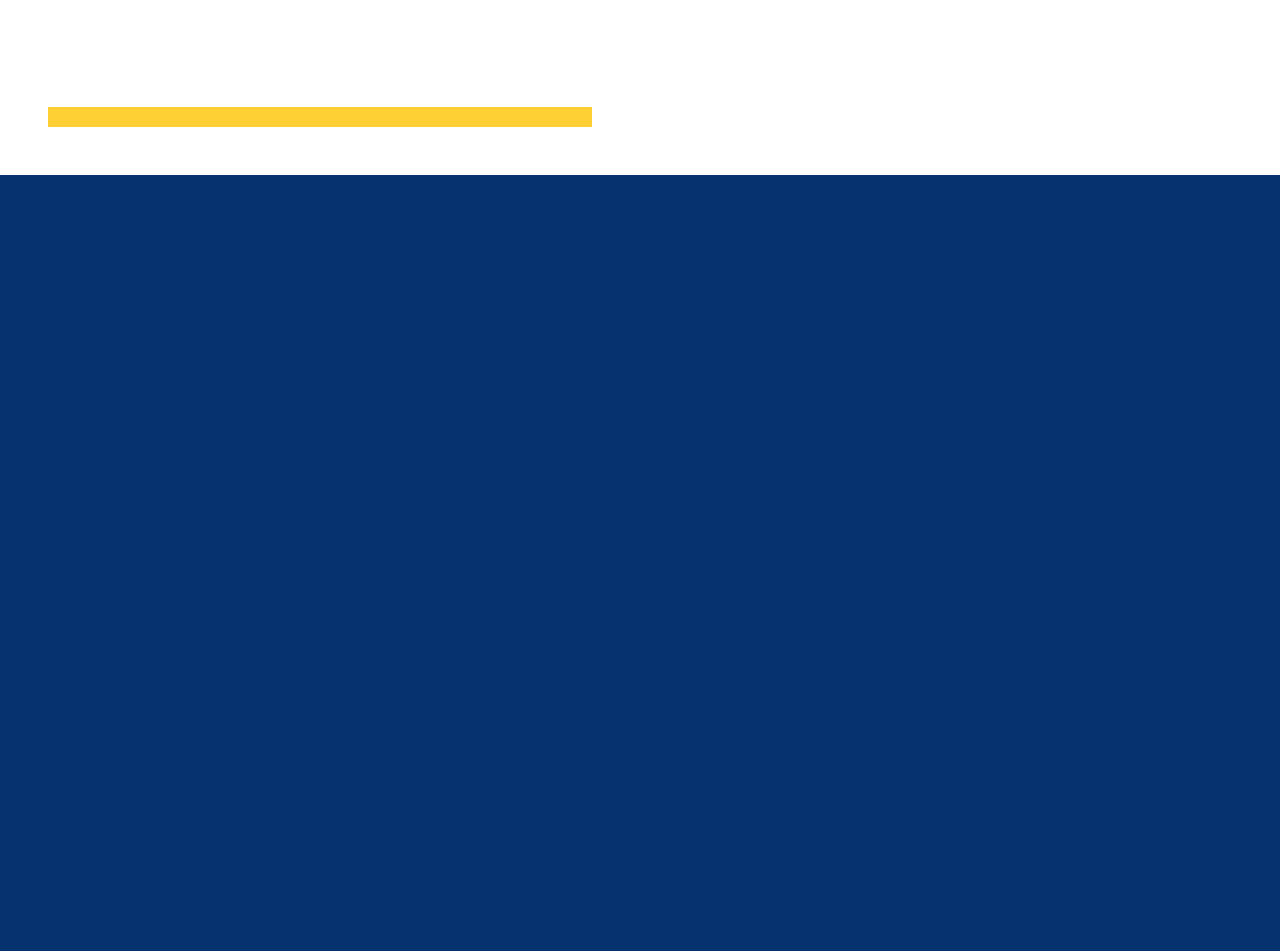
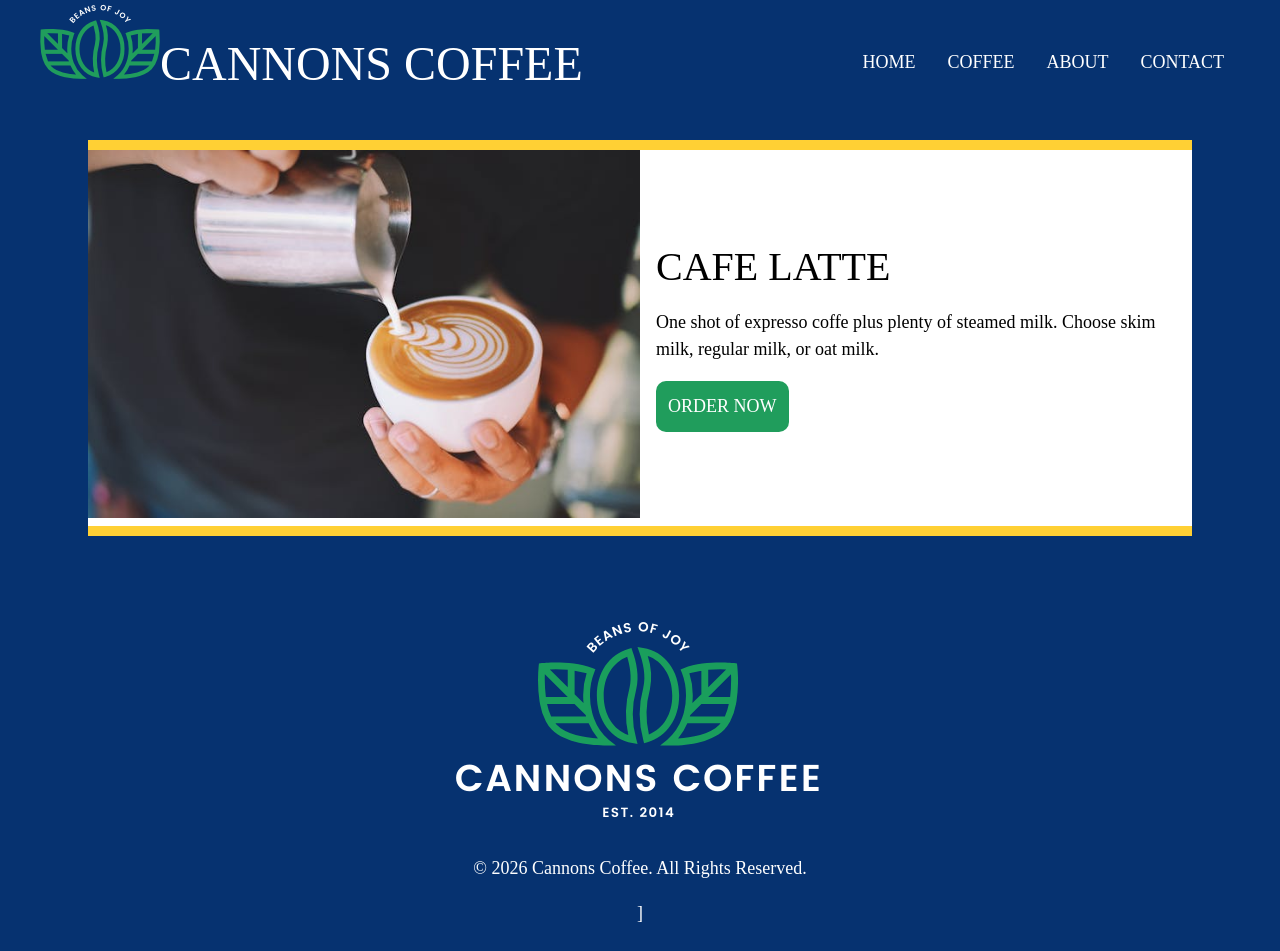
Before and after one commit to jennford1512-cyber/cannons-coffee, a plain HTML site: page latte.html in a window 1280 px wide. Before the commit the page ends 800 px from the top, so only its background shows below. Drawn offline with Linux system fonts and the light colour scheme.

Commit message:
marked up html in cafe latte

```diff
--- a/CSS/style.css
+++ b/CSS/style.css
@@ -20,7 +20,7 @@ html {
 --white: #ffffff;
 --lightblue: #cadbf8;
 --border-radius: 10px;
---montserrat: Monserrat;
+--montserrat: Montserrat;
 
  }
 
--- a/latte.html
+++ b/latte.html
@@ -9,20 +9,40 @@
 </head>
 
 <body>
-    <div class="container">
-        <nav>
-            <ul>
-                <li><a href="index.html" target="_blank">home</a> </li>
-                <li><a href="latte.html" target="_blank">coffee</a></li>
-            </ul>
-        </nav>
+    <div class="wrapper">
         <header>
-            <h1>Cannons Coffee</h1>
+
+
+            <h1><img src="./images/logo-nav.png" alt="Cannons Coffee, Beans of Joy">Cannons Coffee</h1>
+            <nav>
+                <ul>
+                    <li><a href="index.html" target="_blank">Home</a> </li>
+                    <li><a href="latte.html" target="_blank">Coffee</a></li>
+                    <li><a href="https://www.starbucks.com/" target="_blank">About</a></li>
+                    <li><a href="mailto:jennford1512@gmail.com">Contact</a></li>
+                </ul>
+            </nav>
         </header>
         <main>
+            <div class="container">
+                <div class="chlid1">
+                    <img class="latte" src="./images/latte.jpg" alt="Cup of Latte.">
+                </div>
 
+                <div class="child2">
+                    <h2>Cafe Latte</h2>
+                    <p>One shot of expresso coffe plus plenty of steamed milk. Choose skim milk, regular milk, or oat
+                        milk.
+                    </p>
+                    <a href="https://www.google.com/" class="button1" target="_blank"> Order Now</a>
+
+                </div>
+            </div>
         </main>
         <footer>
+            <img src="images/logo-footer.png" alt="Cannons Coffee, Beans of Joy!">
+            <p>&copy; 2026 Cannons Coffee. All Rights Reserved.</p>]
+
         </footer>
     </div>
 </body>
```
Also changed, not shown: index.html (+2 -2 lines).
